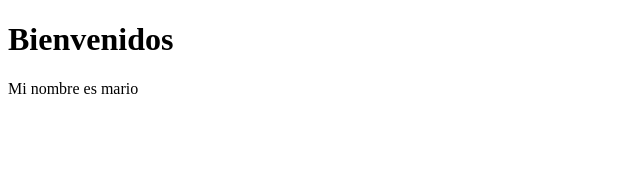
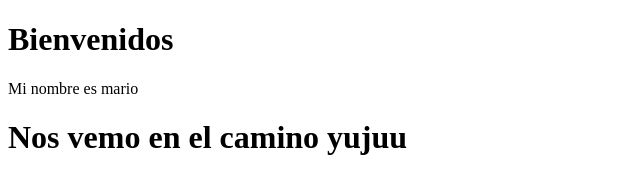
Before and after one commit to mariosb-13/remoto1, a plain HTML site: page index.html in a window 1280 px wide. Shown: the whole page, without its empty margins (0-640 px from the left). Drawn offline with Linux system fonts and the light colour scheme.

Commit message:
Camino Index.html

```diff
--- a/index.html
+++ b/index.html
@@ -8,5 +8,6 @@
 <body>
     <h1>Bienvenidos</h1>
     <p>Mi nombre es mario</p>
+    <h1>Nos vemo en el camino yujuu</h1>
 </body>
 </html>
```
